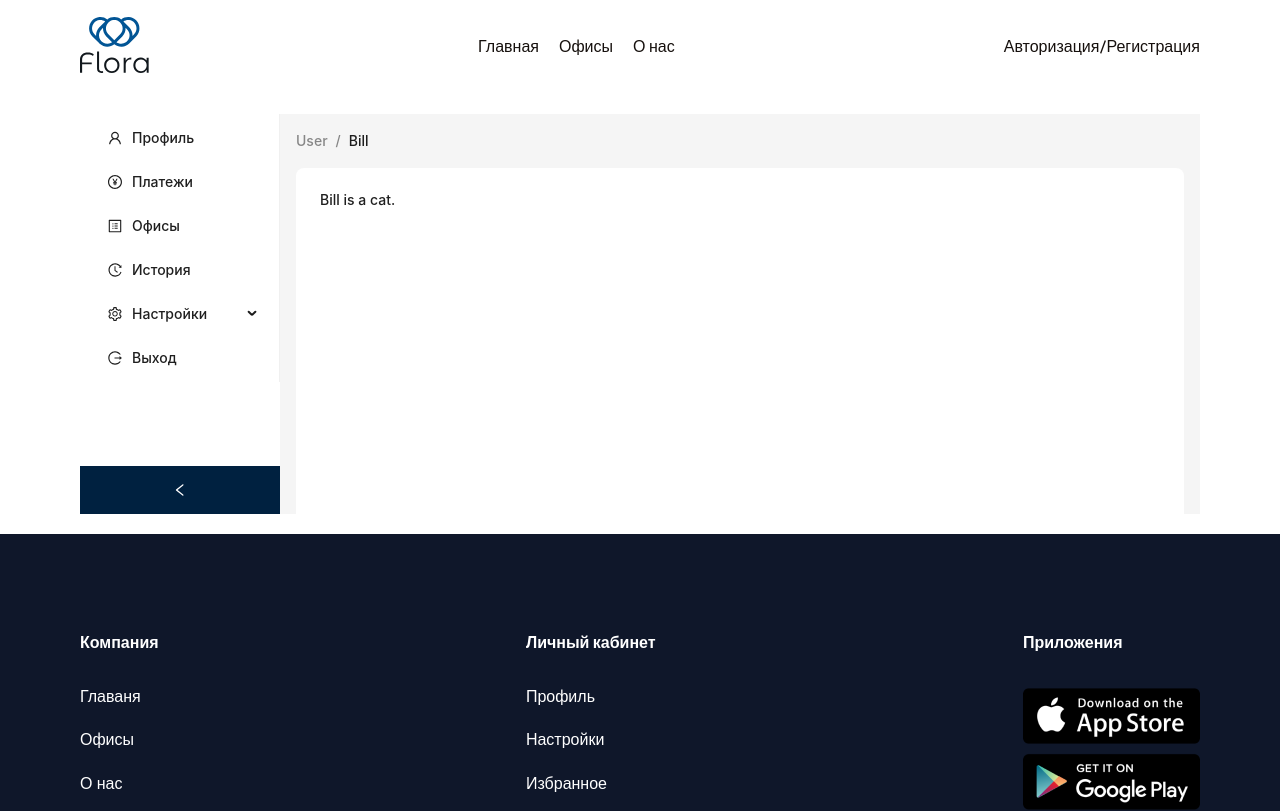
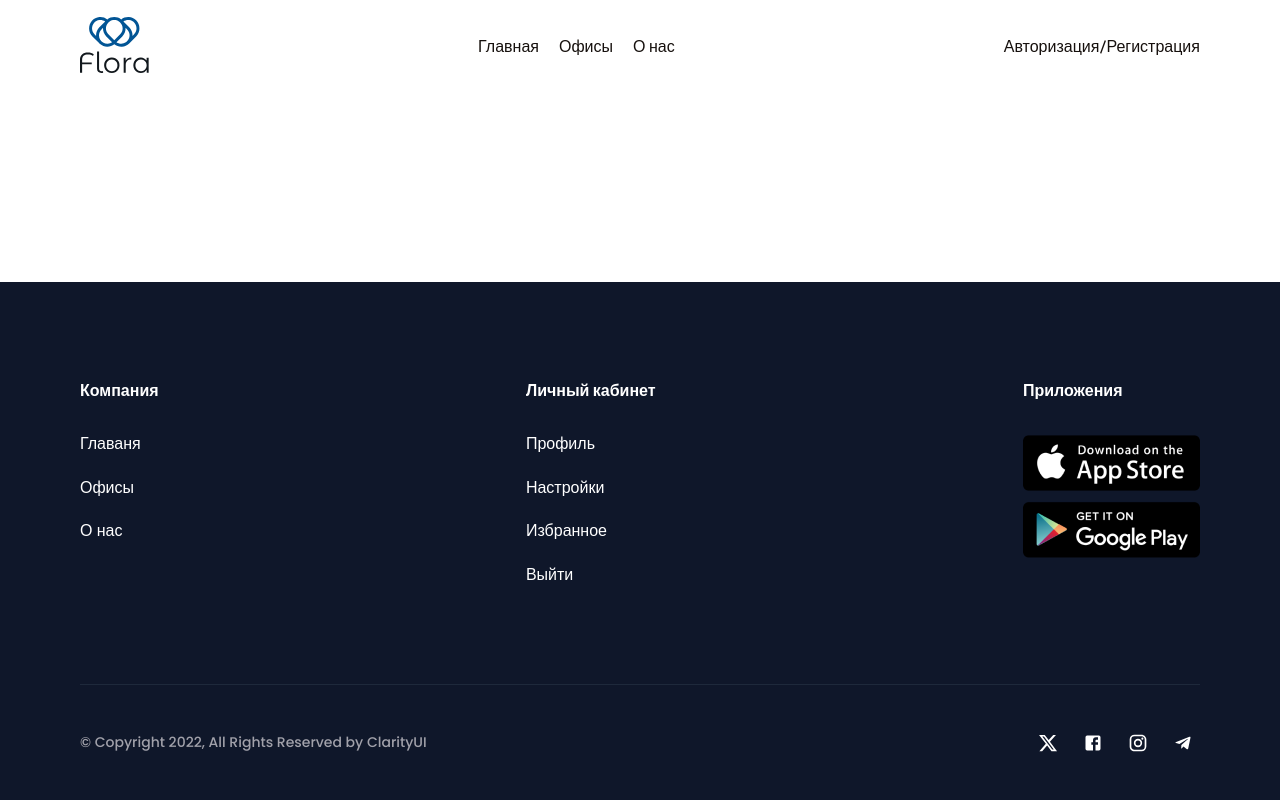
Before and after one commit to MagaFreelancer/roomsIstanbul, a React (Vite) app: page /profile in a window 1280 px wide. Shown: the top 811 px of the page. Built offline with nearby package versions, Linux system fonts and the light colour scheme.

Commit message:
added menulist

```diff
--- a/src/App.tsx
+++ b/src/App.tsx
@@ -37,7 +37,7 @@ const App: FC = () => {
           <Route path="/register" element={<Register />} />
           <Route path='/offices' element={<Office />} />
           <Route path='/offices/:id' element={<SinglePage />} />
-          <Route path='/profile' element={<Personal />} />
+          <Route path='/personal/*' element={<Personal />} />
         </Routes>
       </main>
       <Footer />
--- a/src/components/Header/Profile/Profile.tsx
+++ b/src/components/Header/Profile/Profile.tsx
@@ -84,7 +84,7 @@ const Porfile: FC<IPropsProfile> = ({ data }) => {
 
             <ul className={`profile__list ${open && 'profile__list--active'}`}>
                 <li className="profile__item">
-                    <Link className='profile__link' to="/profile">Личный кабинет</Link>
+                    <Link className='profile__link' to="/personal/profile">Личный кабинет</Link>
                 </li>
                 <li className="profile__item">
                     <Link className='profile__link' to="/settings">Настройки <img src={settingsSvg} alt="settings" /></Link>
--- a/src/pages/Personal/MenuList/MenuList.tsx
+++ b/src/pages/Personal/MenuList/MenuList.tsx
@@ -1,4 +1,7 @@
-import React, { useState } from 'react'
+import React, { useEffect, useState } from 'react'
+import { useLocation } from 'react-router-dom';
+import { Link } from 'react-router-dom';
+import { Layout, Menu } from 'antd';
 import {
     HistoryOutlined,
     LogoutOutlined,
@@ -9,9 +12,9 @@ import {
     SettingOutlined,
     UserOutlined
 } from '@ant-design/icons'
-import { Layout, Menu } from 'antd';
 import type { MenuProps } from 'antd';
-import { Link } from 'react-router-dom';
+
+
 const { Sider } = Layout;
 
 type MenuItem = Required<MenuProps>['items'][number];
@@ -30,23 +33,30 @@ function getItem(
 }
 
 const items: MenuItem[] = [
-    getItem(<Link to="/profile">Профиль</Link>, 'home', <UserOutlined />),
-    getItem(<Link to="/payment">Платежи</Link>, 'payment', <PayCircleOutlined />),
-    getItem(<Link to="/rooms">Офисы</Link>, 'rooms', <ProfileOutlined />),
-    getItem(<Link to="/story">История</Link>, 'story', <HistoryOutlined />),
-    getItem(<Link to="/settings">Настройки</Link>, 'settings', <SettingOutlined />, [
-        getItem(<Link to="/theme">Тема</Link>, 'theme', <MoonOutlined />),
-        getItem(<Link to="/code">QR code</Link>, 'code', <QrcodeOutlined />),
+    getItem(<Link to="/personal/profile">Профиль</Link>, 'profile', <UserOutlined />),
+    getItem(<Link to="/personal/payment">Платежи</Link>, 'payment', <PayCircleOutlined />),
+    getItem(<Link to="/personal/rooms">Офисы</Link>, 'rooms', <ProfileOutlined />),
+    getItem(<Link to="/personal/story">История</Link>, 'story', <HistoryOutlined />),
+    getItem('Настройки', 'settings', <SettingOutlined />, [
+        getItem(<Link to="/personal/theme">Тема</Link>, 'theme', <MoonOutlined />),
+        getItem(<Link to="/personal/code">QR code</Link>, 'code', <QrcodeOutlined />),
     ]),
     getItem(<Link to="/logout">Выход</Link>, 'logout', <LogoutOutlined />),
 ];
 const MenuList = () => {
+    const [selectedKeys, setSelectedKeys] = useState<string[]>(["profile"])
     const [collapsed, setCollapsed] = useState(false);
+    const { pathname } = useLocation()
+    const path = pathname.split('/')
+    useEffect(() => {
+        setSelectedKeys([path[2]])
+    }, [pathname])
+
+
     return (
 
         <Sider collapsible collapsed={collapsed} onCollapse={(value) => setCollapsed(value)}>
-            <div className="demo-logo-vertical" />
-            <Menu className='profile__sidebar' defaultSelectedKeys={['1']} mode="inline" items={items} />
+            <Menu className='profile__sidebar' selectedKeys={selectedKeys} mode="inline" items={items} />
         </Sider>
     )
 }
--- a/src/pages/Personal/Personal.tsx
+++ b/src/pages/Personal/Personal.tsx
@@ -1,13 +1,12 @@
-import { Breadcrumb, Layout, theme } from 'antd';
+import { Breadcrumb, Layout } from 'antd';
 import MenuList from './MenuList/MenuList';
 const { Content } = Layout;
 
 import "./Personal.scss"
+import { Route, Routes } from 'react-router-dom';
 
 const Personal = () => {
-    const {
-        token: { colorBgContainer, borderRadiusLG },
-    } = theme.useToken();
+
 
     return (
         <>
@@ -21,16 +20,9 @@ const Personal = () => {
                                     <Breadcrumb.Item>User</Breadcrumb.Item>
                                     <Breadcrumb.Item>Bill</Breadcrumb.Item>
                                 </Breadcrumb>
-                                <div
-                                    style={{
-                                        padding: 24,
-                                        minHeight: 360,
-                                        background: colorBgContainer,
-                                        borderRadius: borderRadiusLG,
-                                    }}
-                                >
-                                    Bill is a cat.
-                                </div>
+                                <Routes >
+                                    <Route path="/profile" element={ <MenuList />} />
+                                </Routes>
                             </Content>
                         </Layout>
                     </Layout>
```
